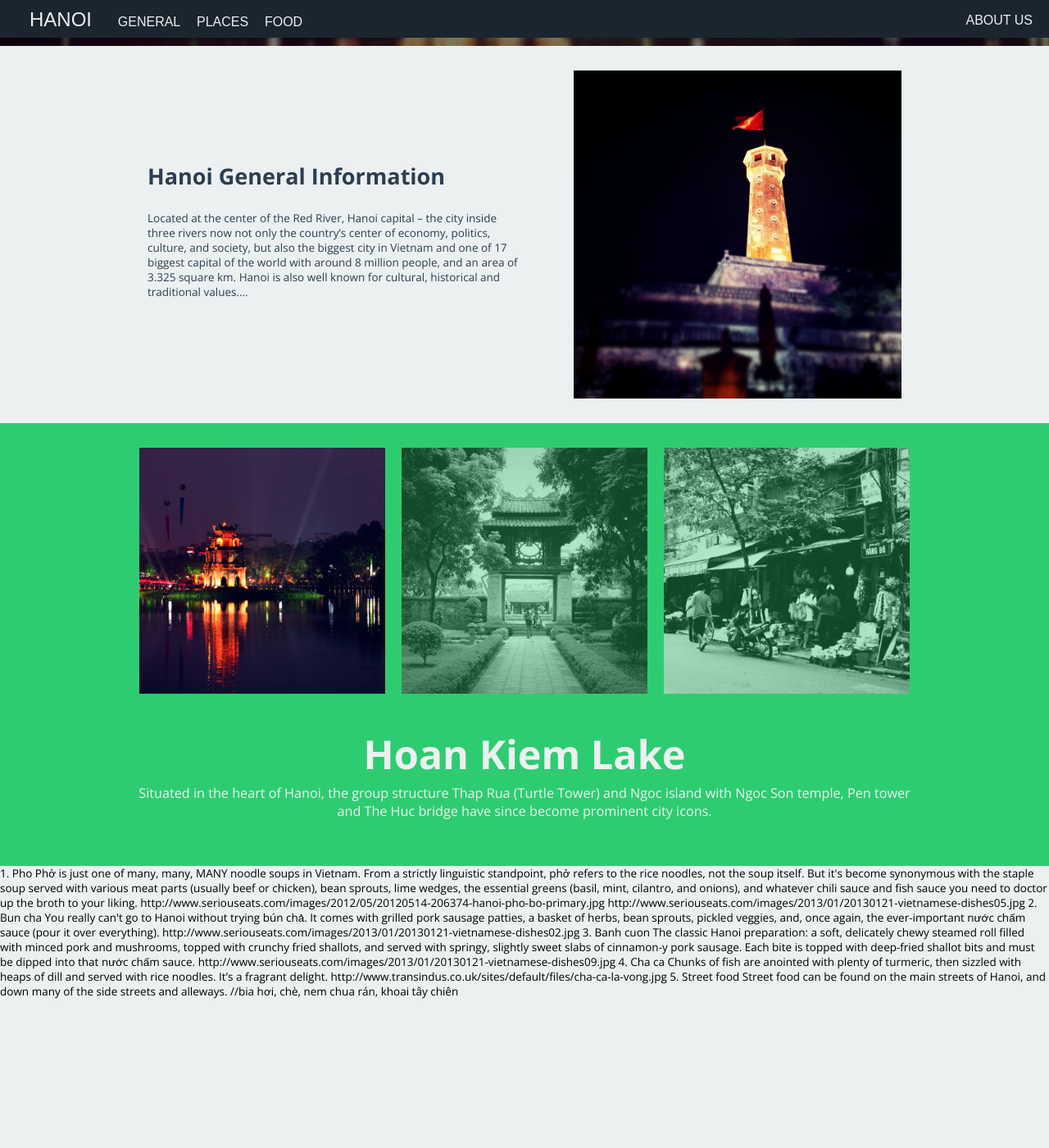
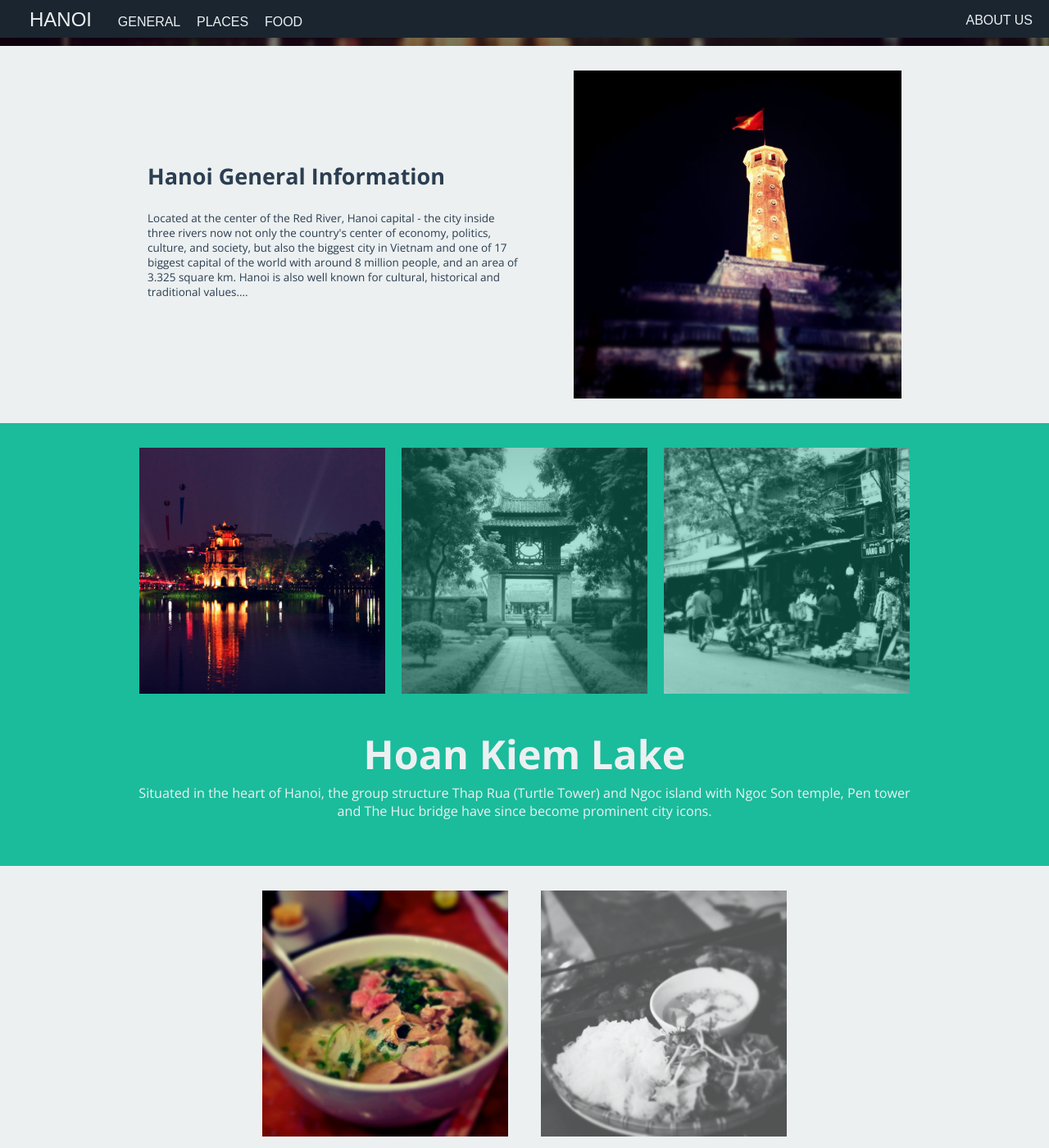
Before and after one commit to suppayami/Hanoi-Page, a Jekyll site: the page built from index.html, in a window 1280 px wide and 1400 px high, scrolled down 484 px. Shown: the whole window at 82% size. Built offline with Jekyll 4.4.1, drawn with Linux system fonts in a browser that asks for light colours; some web fonts are replaced; Markdown is read by kramdown in place of the engine named in the settings; some of the changed text lies outside the part shown.

Commit message:
Finished version 1

```diff
--- a/_layouts/default.html
+++ b/_layouts/default.html
@@ -19,10 +19,18 @@
     <div class="tnavbar" id="tnavbar">
 
         <div class="tnavbar-menu">
+            <!--[if !IE]> -->
             <span class="tnavbar-title"><a onclick="smoothScrollTo(0, 700)">Hanoi</a></span>
             <span class="tnavbar-map"><a onclick="smoothScrollTo(document.getElementById('general').offsetTop, 700)">General</a></span>
             <span class="tnavbar-map"><a onclick="smoothScrollTo(document.getElementById('places').offsetTop, 700)">Places</a></span>
             <span class="tnavbar-map"><a onclick="smoothScrollTo(document.getElementById('food').offsetTop, 700)">Food</a></span>
+            <!-- <![endif]-->
+            <!--[if IE]>
+            <span class="tnavbar-title"><a href="#header">Hanoi</a></span>
+            <span class="tnavbar-map"><a href="#general">General</a></span>
+            <span class="tnavbar-map"><a href="#places">Places</a></span>
+            <span class="tnavbar-map"><a href="#food">Food</a></span>
+            <![endif]-->
         </div>
 
         <div class="tnavbar-about">
@@ -125,10 +133,10 @@
         phoco.onclick = function() { locationActive("pho-co"); };
 
         function locationActive(id) {
-            hoankiem.className = "grid-30 grayscale";
-            vanmieu.className = "grid-30 grayscale";
-            phoco.className = "grid-30 grayscale";
-            document.getElementById(id).className = "grid-30";
+            hoankiem.className = "grid-300 grayscale";
+            vanmieu.className = "grid-300 grayscale";
+            phoco.className = "grid-300 grayscale";
+            document.getElementById(id).className += " normal-color";
             document.getElementById("description").className += " description-hide";
             setTimeout(function(){
                 var data = document.getElementById("data-" + id).innerHTML;
@@ -138,7 +146,35 @@
         }
 
         locationActive("hoan-kiem");
+
+        var pho = document.getElementById("pho");
+        var buncha = document.getElementById("bun-cha");
+        var banhcuon = document.getElementById("banh-cuon");
+        var chaca = document.getElementById("cha-ca");
+        var com = document.getElementById("com");
+
+        pho.onclick = function() { foodActive("pho"); };
+        buncha.onclick = function() { foodActive("bun-cha"); };
+        banhcuon.onclick = function() { foodActive("banh-cuon"); };
+        chaca.onclick = function() { foodActive("cha-ca"); };
+        com.onclick = function() { foodActive("com"); };
+
+        function foodActive(id) {
+            pho.className = "grid-480-left grayscale";
+            buncha.className = "grid-480-right grayscale";
+            banhcuon.className = "grid-300 grayscale";
+            chaca.className = "grid-300 grayscale";
+            com.className = "grid-300 grayscale";
+            document.getElementById(id).className += " normal-color";
+            document.getElementById("food-description").className += " description-hide";
+            setTimeout(function(){
+                var data = document.getElementById("data-" + id).innerHTML;
+                document.getElementById("food-description").className = "description";
+                document.getElementById("food-description").innerHTML = data;
+            }, 200)
+        }
+
+        foodActive("pho");
     </script>
-
     </body>
 </html>
--- a/css/main.css
+++ b/css/main.css
@@ -246,7 +246,7 @@
 .section2 {
     height: 540px;
     width: 100%;
-    background-color: #2ecc71;
+    background-color: #1abc9c;
 }
 
 .section2 .container {
@@ -255,7 +255,7 @@
     padding-top: 30px;
 }
 
-.section2 .slide .grid-30 {
+.section2 .slide .grid-300 {
     float: left;
     width: 300px;
     margin-left: 10px;
@@ -284,9 +284,58 @@
 }
 
 .section3 {
-    height: 460px;
+    height: 940px;
     width: 100%;
     background-color: #ecf0f1;
+}
+
+.section3 .container {
+    width: 960px;
+    margin: auto;
+    padding-top: 30px;
+}
+
+.section3 .slide .grid-480-left {
+    float: left;
+    width: 300px;
+    margin-left: 160px;
+    margin-right: 20px;
+}
+
+.section3 .slide .grid-480-right {
+    float: left;
+    width: 300px;
+    margin-left: 20px;
+    margin-right: 160px;
+}
+
+.section3 .slide .grid-300 {
+    float: left;
+    width: 300px;
+    margin-left: 10px;
+    margin-right: 10px;
+    margin-top: 40px;
+}
+
+.section3 .description {
+    font-size: 120%;
+    text-align: center;
+    margin-top: 680px;
+    color: #2c3e50;
+    -webkit-transition: all 0.2s ease-out;
+    -moz-transition: all 0.2s ease-out;
+    -o-transition: all 0.2s ease-out;
+    transition: all 0.2s ease-out;
+}
+
+.section3 h1 {
+    font-size: 300%;
+    margin-bottom: 4px;
+}
+
+.section3 .description-hide {
+    opacity: 0;
+    filter: alpha(opacity=0);
 }
 
 @media only screen and (max-width: 980px) {
@@ -306,6 +355,65 @@
         float: left;
         width: 400px;
         padding-top: 90px;
+    }
+
+    .section2 {
+        height: 460px;
+    }
+
+    .section2 .container {
+        width: 780px;
+    }
+
+    .section2 .slide .grid-300 {
+        float: left;
+        width: 240px;
+        margin-left: 10px;
+        margin-right: 10px;
+    }
+
+    .section2 .description {
+        font-size: 100%;
+        text-align: center;
+        margin-top: 280px;
+        color: #ecf0f1;
+        -webkit-transition: all 0.2s ease-out;
+        -moz-transition: all 0.2s ease-out;
+        -o-transition: all 0.2s ease-out;
+        transition: all 0.2s ease-out;
+    }
+
+    .section3 {
+        height: 780px;
+    }
+
+    .section3 .container {
+        width: 780px;
+    }
+
+    .section3 .slide .grid-300 {
+        float: left;
+        width: 240px;
+        margin-left: 10px;
+        margin-right: 10px;
+    }
+
+    .section3 .slide .grid-480-left {
+        float: left;
+        width: 240px;
+        margin-left: 140px;
+        margin-right: 10px;
+    }
+
+    .section3 .slide .grid-480-right {
+        float: left;
+        width: 240px;
+        margin-left: 10px;
+        margin-right: 140px;
+    }
+    .section3 .description {
+        font-size: 100%;
+        margin-top: 560px;
     }
 }
 
--- a/index.html
+++ b/index.html
@@ -7,8 +7,8 @@
     <div class="banner-img" id="banner-img"></div>
     <div class="banner-overlay" id="banner-overlay"></div>
     <div class="banner-main">
-        <span class="banner-title" id="banner-title"><!--[if IE]>Welcome to Hanoi<![endif]--></span>
-        <span class="banner-subtitle" id="banner-subtitle"><!--[if IE]>City for Peace, Capital of Vietnam<![endif]--></span>
+        <span class="banner-title" id="banner-title"><!--[if lt IE 10]>Welcome to Hanoi<![endif]--></span>
+        <span class="banner-subtitle" id="banner-subtitle"><!--[if lt IE 10]>City for Peace, Capital of Vietnam<![endif]--></span>
 
     </div>
 </div>
@@ -17,7 +17,7 @@
 	<div class="container">
 		<div class="text-left">
 			<h1>Hanoi General Information</h1>
-			<span class="description">Located at the center of the Red River, Hanoi capital – the city inside three rivers now not only the country’s center of economy, politics, culture, and society, but also the biggest city in Vietnam and one of 17 biggest capital of the world with around 8 million people, and an area of 3.325 square km.
+			<span class="description">Located at the center of the Red River, Hanoi capital - the city inside three rivers now not only the country's center of economy, politics, culture, and society, but also the biggest city in Vietnam and one of 17 biggest capital of the world with around 8 million people, and an area of 3.325 square km.
 			Hanoi is also well known for cultural, historical and traditional values....</span>
 		</div>
 		<img class="image-right" src="img/general.jpg" alt="Flag Tower of Hanoi" />
@@ -27,45 +27,27 @@
 <div class="section2" id="places">
 	<div class="container">
 		<div class="slide" id="slide">
-			<img id="hoan-kiem" class="grid-30 grayscale" src="img/loc1.jpg" alt="Hoan Kiem Lake" />
-			<img id="van-mieu" class="grid-30 grayscale" src="img/Hanoi_Temple_of_Litterature_Fotor.jpg" alt="Van Mieu Quoc Tu Giam" />
-			<img id="pho-co" class="grid-30 grayscale" src="img/loc3.jpg" alt="Pho Co" />
+			<img id="hoan-kiem" class="grid-300 grayscale" src="img/loc1.jpg" alt="Hoan Kiem Lake" />
+			<img id="van-mieu" class="grid-300 grayscale" src="img/Hanoi_Temple_of_Litterature_Fotor.jpg" alt="Van Mieu Quoc Tu Giam" />
+			<img id="pho-co" class="grid-300 grayscale" src="img/loc3.jpg" alt="Pho Co" />
 		</div>
 		<div class="description" id="description">
 		</div>
-		<!--
-		Hoan Kiem lake: Situated in the heart of Hanoi, the group structure Thap Rua (Turtle Tower) and Ngoc island with Ngoc Son temple, Pen tower and The Huc bridge have since become prominent city icons.
-		http://xomnhiepanh.com/uploads/gallery/2011/03/91270_1301372404.jpg
-
-		Temple of Literature - Van Mieu Quoc Tu Giam: The oldest and possibly the finest architectural complex in Hanoi, Van Mieu or Temple of Literature, was established in 1070, has became a original center for higher learning, educating future mandarins for more than seven centuries.
-		http://xuhuongdulich.com/wp-content/uploads/2013/08/van-mieu-quoc-tu-giam.jpg
-
-		Hanoi Old Quarter: Hanoi's Old Quarter, or 36 Pho Phuong (36 Streets), with over a thousand years of history, remains one of Vietnam's most lively and unusual places by small artisans and merchants.
-		http://static.panoramio.com/photos/original/88241288.jpg-->
 	</div>
 </div>
 
 <div class="section3" id="food">
-1. Pho
-Phở is just one of many, many, MANY noodle soups in Vietnam. From a strictly linguistic standpoint, phở refers to the rice noodles, not the soup itself. But it's become synonymous with the staple soup served with various meat parts (usually beef or chicken), bean sprouts, lime wedges, the essential greens (basil, mint, cilantro, and onions), and whatever chili sauce and fish sauce you need to doctor up the broth to your liking.
-http://www.seriouseats.com/images/2012/05/20120514-206374-hanoi-pho-bo-primary.jpg
-http://www.seriouseats.com/images/2013/01/20130121-vietnamese-dishes05.jpg
-
-2. Bun cha
-You really can't go to Hanoi without trying bún chả. It comes with grilled pork sausage patties, a basket of herbs, bean sprouts, pickled veggies, and, once again, the ever-important nước chấm sauce (pour it over everything).
-http://www.seriouseats.com/images/2013/01/20130121-vietnamese-dishes02.jpg
-
-3. Banh cuon
-The classic Hanoi preparation: a soft, delicately chewy steamed roll filled with minced pork and mushrooms, topped with crunchy fried shallots, and served with springy, slightly sweet slabs of cinnamon-y pork sausage. Each bite is topped with deep-fried shallot bits and must be dipped into that nước chấm sauce.
-http://www.seriouseats.com/images/2013/01/20130121-vietnamese-dishes09.jpg
-
-4. Cha ca
-Chunks of fish are anointed with plenty of turmeric, then sizzled with heaps of dill and served with rice noodles. It’s a fragrant delight.
-http://www.transindus.co.uk/sites/default/files/cha-ca-la-vong.jpg
-
-5. Street food
-Street food can be found on the main streets of Hanoi, and down many of the side streets and alleways.
-//bia hơi, chè, nem chua rán, khoai tây chiên
+	<div class="container">
+		<div class="slide" id="slide">
+			<img id="pho" class="grid-480-left grayscale" src="img/pho.jpg" alt="Pho" />
+			<img id="bun-cha" class="grid-480-right grayscale" src="img/buncha.jpg" alt="Bun cha" />
+			<img id="banh-cuon" class="grid-300 grayscale" src="img/banhcuon.jpg" alt="Banh cuon" />
+			<img id="cha-ca" class="grid-300 grayscale" src="img/irIMGP137.jpg" alt="Cha ca" />
+			<img id="com" class="grid-300 grayscale" src="img/com_Fotor.jpg" alt="Com" />
+		</div>
+		<div class="description" id="food-description">
+		</div>
+	</div>
 </div>
 
 <div class="hidden-data" id="data-hoan-kiem">
@@ -82,3 +64,28 @@
 	<h1>Hanoi Old Quarter</h1>
 	Hanoi's Old Quarter, or 36 Pho Phuong (36 Streets), with over a thousand years of history, remains one of Vietnam's most lively and unusual places by small artisans and merchants.
 </div>
+
+<div class="hidden-data" id="data-pho">
+	<h1>Pho</h1>
+	Pho is just one of many noodle soups in Vietnam. From a strictly linguistic standpoint, phở refers to the rice noodles, not the soup itself. But it's become synonymous with the staple soup served with various meat parts (usually beef or chicken), bean sprouts, lime wedges, the essential greens (basil, mint, cilantro, and onions), and whatever chili sauce and fish sauce you need to doctor up the broth to your liking.
+</div>
+
+<div class="hidden-data" id="data-bun-cha">
+	<h1>Bun cha</h1>
+	You really can't go to Hanoi without trying Bun cha. It comes with grilled pork sausage patties, a basket of herbs, bean sprouts, pickled veggies, and the ever-important <em>nuoc cham</em> sauce (pour it over everything).
+</div>
+
+<div class="hidden-data" id="data-banh-cuon">
+	<h1>Banh cuon</h1>
+	The classic Hanoi preparation: a soft, delicately chewy steamed roll filled with minced pork and mushrooms, topped with crunchy fried shallots, and served with springy, slightly sweet slabs of cinnamon-y pork sausage. Each bite is topped with deep-fried shallot bits and must be dipped into that <em>nuoc cham</em> sauce.
+</div>
+
+<div class="hidden-data" id="data-cha-ca">
+	<h1>Cha ca</h1>
+	Chunks of fish are anointed with plenty of turmeric, then sizzled with heaps of dill and served with rice noodles. It’s a fragrant delight.
+</div>
+
+<div class="hidden-data" id="data-com">
+	<h1>Com</h1>
+	"Com" (green sticky rice) is a delicacy that is made only in autumn and cherished by all Vietnamese. For Hanoians, nothing evokes autumn like the taste of young rice from Vong Village, the grain so sweetly scented that they left a lasting impression.
+</div>
```
Also changed, not shown: css/iefix.css (+4 -4 lines), img/Hanoi_Temple_of_Litterature_Fotor.jpg, img/banhcuon.jpg (added), img/buncha.jpg (added), img/com_Fotor.jpg (added), img/irIMGP137.jpg (added), img/loc3.jpg, img/pho.jpg (added), 2 other files.
